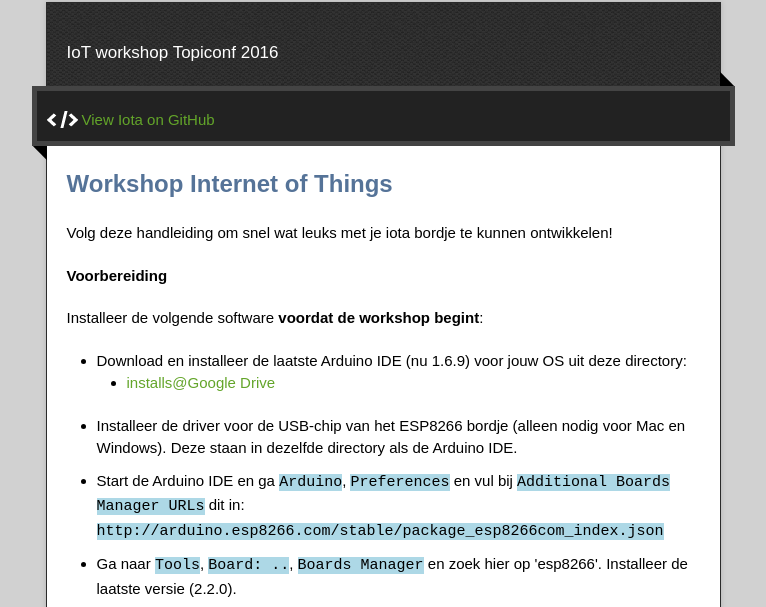
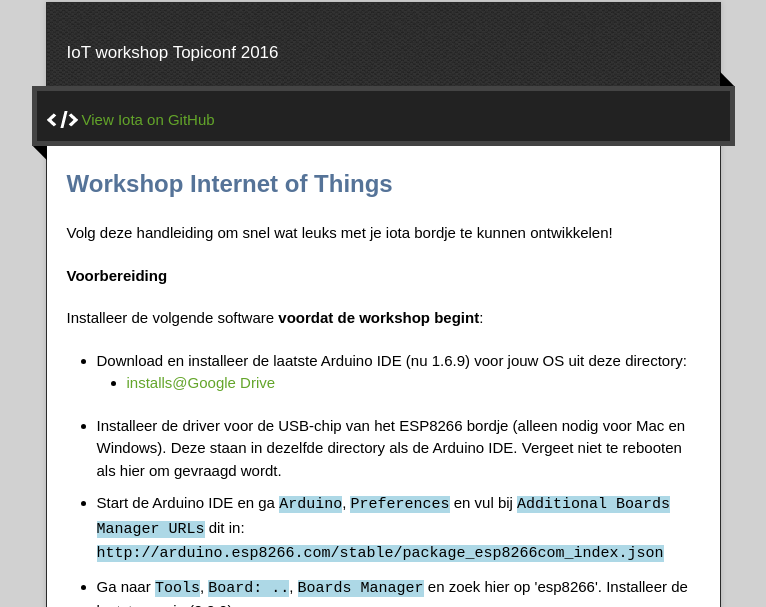
Before and after one commit to elferink/iot-shield, a plain HTML site: page index.html in a window 1280 px wide. Shown: the part 128-735 px from the top of the page, without its empty margins (257-1023 px from the left). Drawn offline with nearby package versions, Linux system fonts and the light colour scheme.

Commit message:
Update index

```diff
--- a/index.html
+++ b/index.html
@@ -54,7 +54,7 @@
 <li> <a href="https://drive.google.com/folderview?id=0B8pTpNZu7Qutcy1oOHNDcG1Ja3c" target="_blank">installs@Google Drive</a></li>
 </ul>
 </li>
-<li>Installeer de driver voor de USB-chip van het ESP8266 bordje (alleen nodig voor Mac en Windows). Deze staan in dezelfde directory als de Arduino IDE.</li>
+<li>Installeer de driver voor de USB-chip van het ESP8266 bordje (alleen nodig voor Mac en Windows). Deze staan in dezelfde directory als de Arduino IDE. Vergeet niet te rebooten als hier om gevraagd wordt.</li>
 <li>Start de Arduino IDE en ga <code>Arduino</code>, <code>Preferences</code> en vul bij <code>Additional Boards Manager URLs</code> dit in: <code>http://arduino.esp8266.com/stable/package_esp8266com_index.json</code>
 </li>
 <li>Ga naar <code>Tools</code>, <code>Board: ..</code>, <code>Boards Manager</code> en zoek hier op 'esp8266'. Installeer de laatste versie (2.2.0).</li>
```
